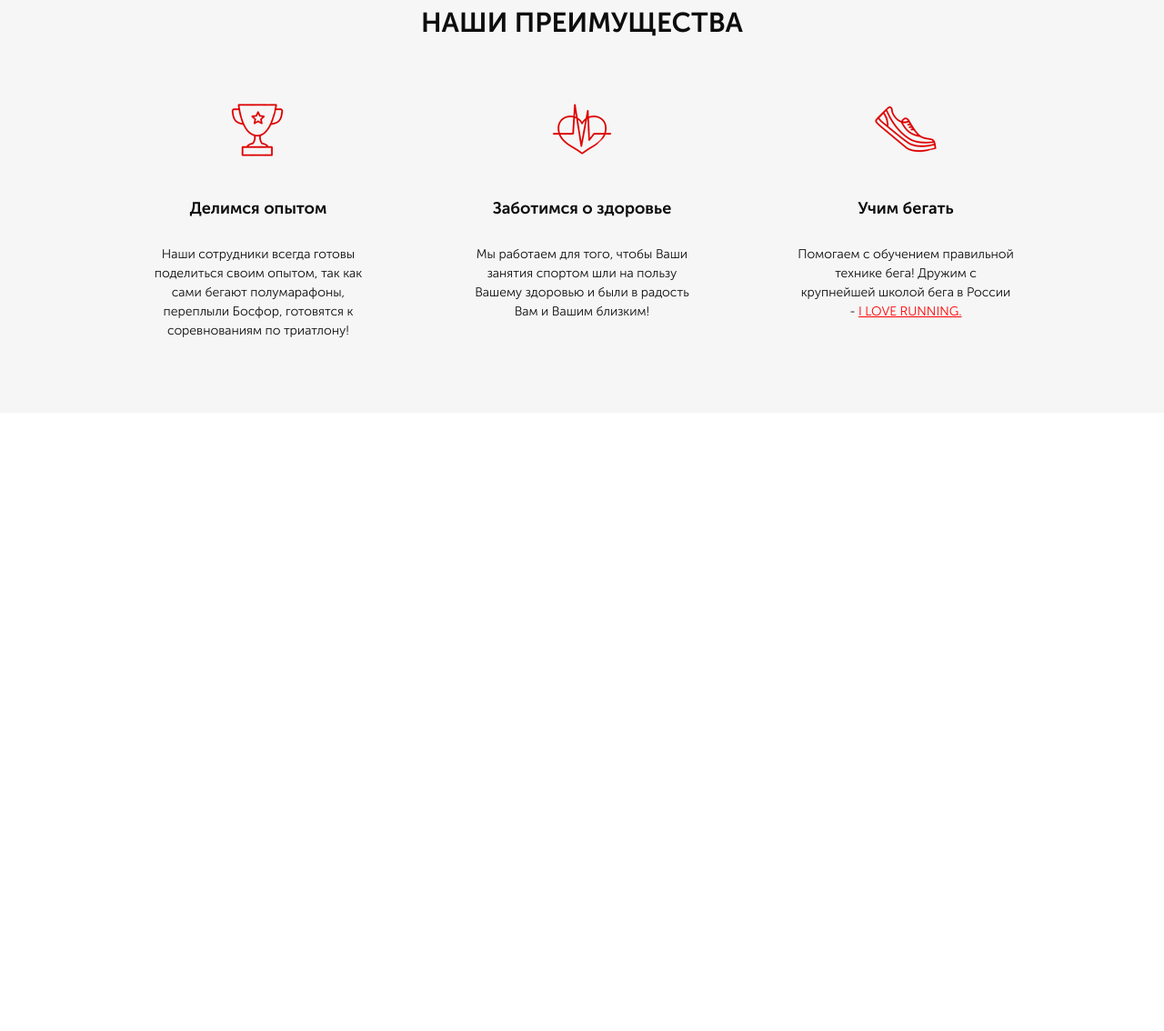
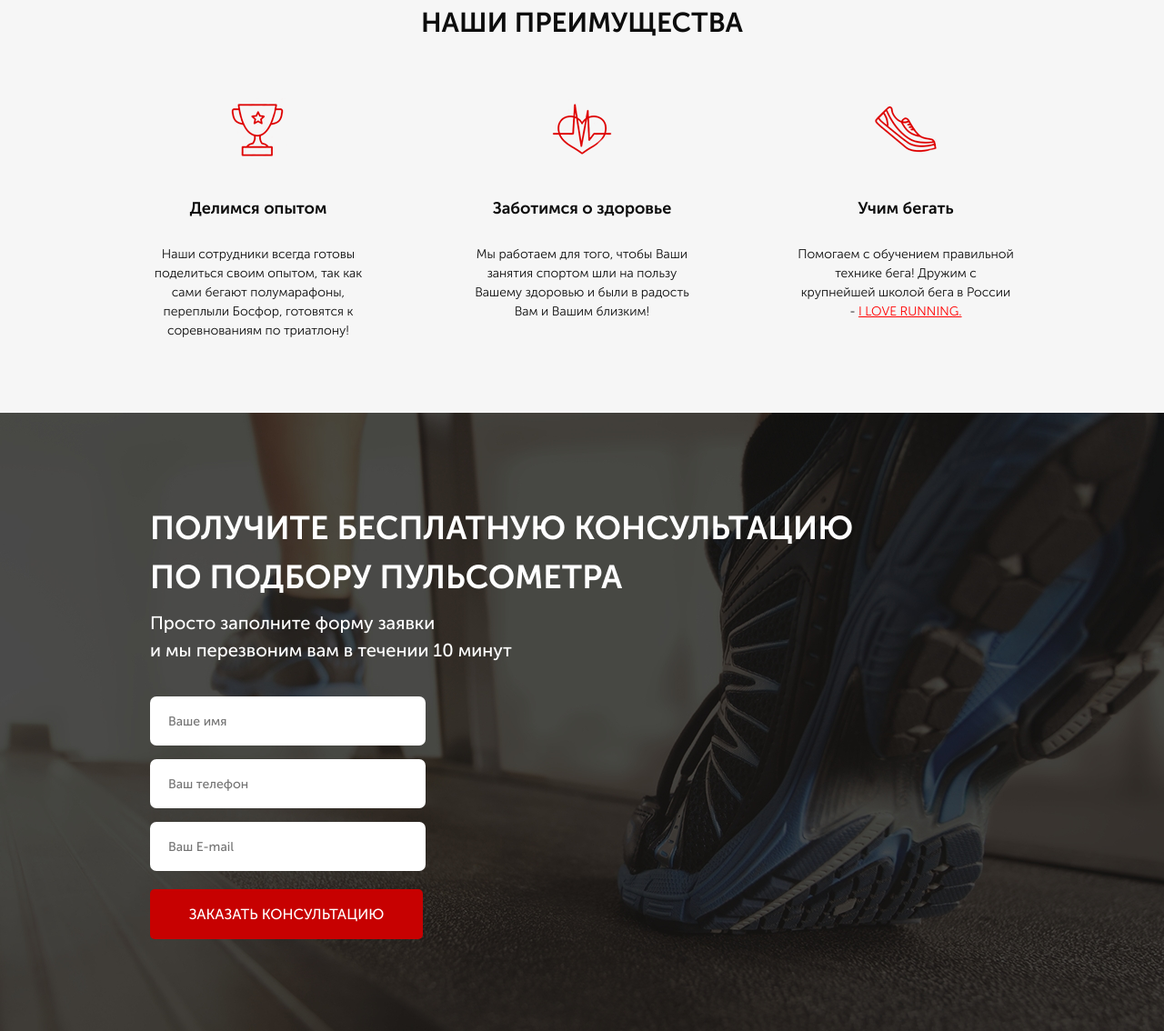
Before and after one commit to PavelShep/Pulse, a website: page src/index.html in a window 1280 px wide. Shown: the part 793-1927 px from the top of the page at 91% size. Before the commit the page ends 1247 px from the top, so only its background shows below. Drawn offline with Linux system fonts and the light colour scheme.

Commit message:
add section consultation

```diff
--- a/src/index.html
+++ b/src/index.html
@@ -89,5 +89,25 @@
             </div>
         </div>
     </div>
+
+    <div class="consultation">
+        <div class="container">
+            <h2 class="title title_left">
+                Получите бесплатную консультацию <br>
+                по подбору пульсометра
+            </h2>
+            <div class="consultation__descr">
+                Просто заполните форму заявки <br>
+                и мы перезвоним вам в течении 10 минут
+            </div>
+
+            <form class="feed-form" action="#">
+                <input name="name" type="text" placeholder="Ваше имя">
+                <input name="phone" type="tel" placeholder="Ваш телефон">
+                <input name="email" type="email" placeholder="Ваш E-mail">
+                <button type="submit" class="button button_submit">заказать консультацию</button>
+            </form>
+        </div>
+    </div>
 </body>
 </html>
--- a/src/sass/blocks/_buttons.scss
+++ b/src/sass/blocks/_buttons.scss
@@ -16,4 +16,9 @@
         height: 50px;
         font-size: 16px;
     }
+    &_submit {
+        width: 100%;
+        height: 55px;
+        font-size: 16px;
+    }
 }
--- /dev/null
+++ b/src/sass/blocks/_consultation.scss
@@ -0,0 +1,13 @@
+.consultation {
+    min-height: 680px;
+    padding: 100px 0 92px 0;
+    background: url("../img/consultation.jpg") center (center/cover) no-repeat;;
+    &__descr {
+        color: #FFF;
+        font-size: 20px;
+        font-style: normal;
+        font-weight: 500;
+        line-height: 30px;
+        text-align: left;
+    }
+}
--- /dev/null
+++ b/src/sass/blocks/_forms.scss
@@ -0,0 +1,21 @@
+.feed-form {
+    margin-top: 36px;
+    display: flex;
+    flex-direction: column;
+    width: 300px;
+    input {
+        width: 303px;
+        height: 54px;
+        margin-bottom: 15px;
+        border: none;
+        border-radius: 7px;
+        padding: 0 20px;
+        color: #4B4B4B;
+        font-size: 14px;
+        font-style: normal;
+        font-weight: 400;
+        &:nth-child(3){
+            margin-bottom: 20px;
+        }
+    }
+}
--- a/src/sass/blocks/_media.scss
+++ b/src/sass/blocks/_media.scss
@@ -13,7 +13,7 @@
 		&__subheader {
 			font-size: 21px;
 		}
-		&__icons{
+		&__icons {
 			margin-top: 50px;
 			max-width: 380px;
 		}
@@ -21,7 +21,7 @@
 }
 
 @media (max-width: 768px){
-	.container{
+	.container {
 		min-width: 530px;
 		padding: 0px 10px;
 	}
@@ -98,9 +98,6 @@
 		padding: 0 12px;
 	}
 	.header {
-		&__hidden320 {
-			display: none;
-		}
 		&__logo {
 			max-width: 200px;
 			margin-right: 20px;
--- a/src/sass/blocks/_titles.scss
+++ b/src/sass/blocks/_titles.scss
@@ -3,4 +3,12 @@
     font-size: 30px;
     font-weight: 700;
     text-align: center;
+    text-transform: uppercase;
+    &_left {
+        color: #FFF;
+        font-size: 36px;
+        font-style: normal;
+        line-height: 54px;
+        text-align: left;
+    }
 }
--- a/src/sass/style.scss
+++ b/src/sass/style.scss
@@ -13,4 +13,6 @@
 @import 'blocks/buttons';
 @import 'blocks/advantages';
 @import 'blocks/titles';
+@import 'blocks/consultation';
+@import 'blocks/forms';
 @import 'blocks/media';
```
Also changed, not shown: src/css/style.min.css.
